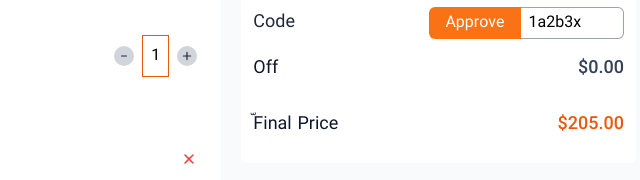
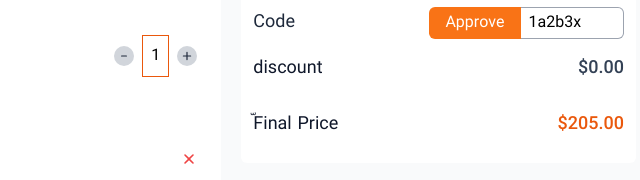
Before and after one commit to Mah-tab88/Shop-English, a website: page public/shoppingCart.html in a window 1280 px wide. Shown: the part 221-401 px from the top of the page, 616-1256 px from the left. Drawn offline with Linux system fonts and the light colour scheme.

```diff
--- a/public/shoppingCart.html
+++ b/public/shoppingCart.html
@@ -376,7 +376,7 @@
             </div>
           </div>
           <div class="flex justify-between items-center">
-            <span class="text-slate-900 text-base md:text-lg">Off</span>
+            <span class="text-slate-900 text-base md:text-lg">discount</span>
             <span class="text-slate-700 font-medium text-lg"
               ><span>$</span><span class="price-off">0.00</span>
             </span>
```
Also changed, not shown: assets/images/shopping-cart.JPG, assets/images/shopping-cart1.JPG.
